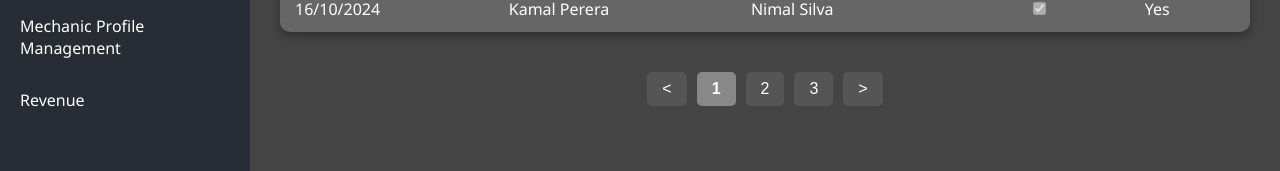
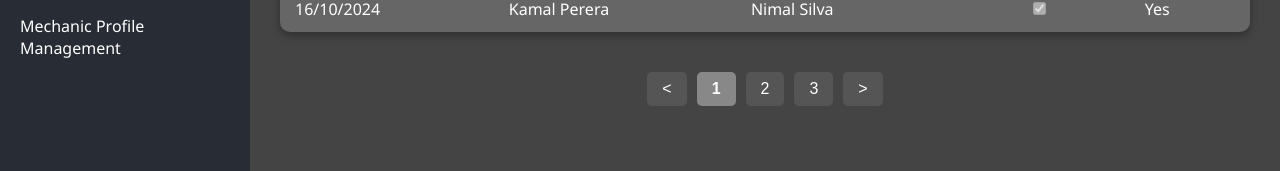
Before and after one commit to Team-AutoAlert/autoalert-admin-dashboard, a React (Create React App) app: page /payment in a window 1280 px wide. Shown: the part 440-611 px from the top of the page. Built offline with nearby package versions, Linux system fonts and the light colour scheme.

Commit message:
update nav bar

```diff
--- a/src/components/LeftNavBar.js
+++ b/src/components/LeftNavBar.js
@@ -19,7 +19,7 @@ function LeftNavBar() {
           <li><Link to="/nic-verification">NIC Verification</Link></li>
           <li><Link to="/driver-profile-management">Driver Profile Management</Link></li>
           <li><Link to="/mechanic-profile-management">Mechanic Profile Management</Link></li>
-          <li><Link to="/revenue">Revenue</Link></li>
+          {/* <li><Link to="/revenue">Revenue</Link></li> */}
         </ul>
       </nav>
     </div>
```
